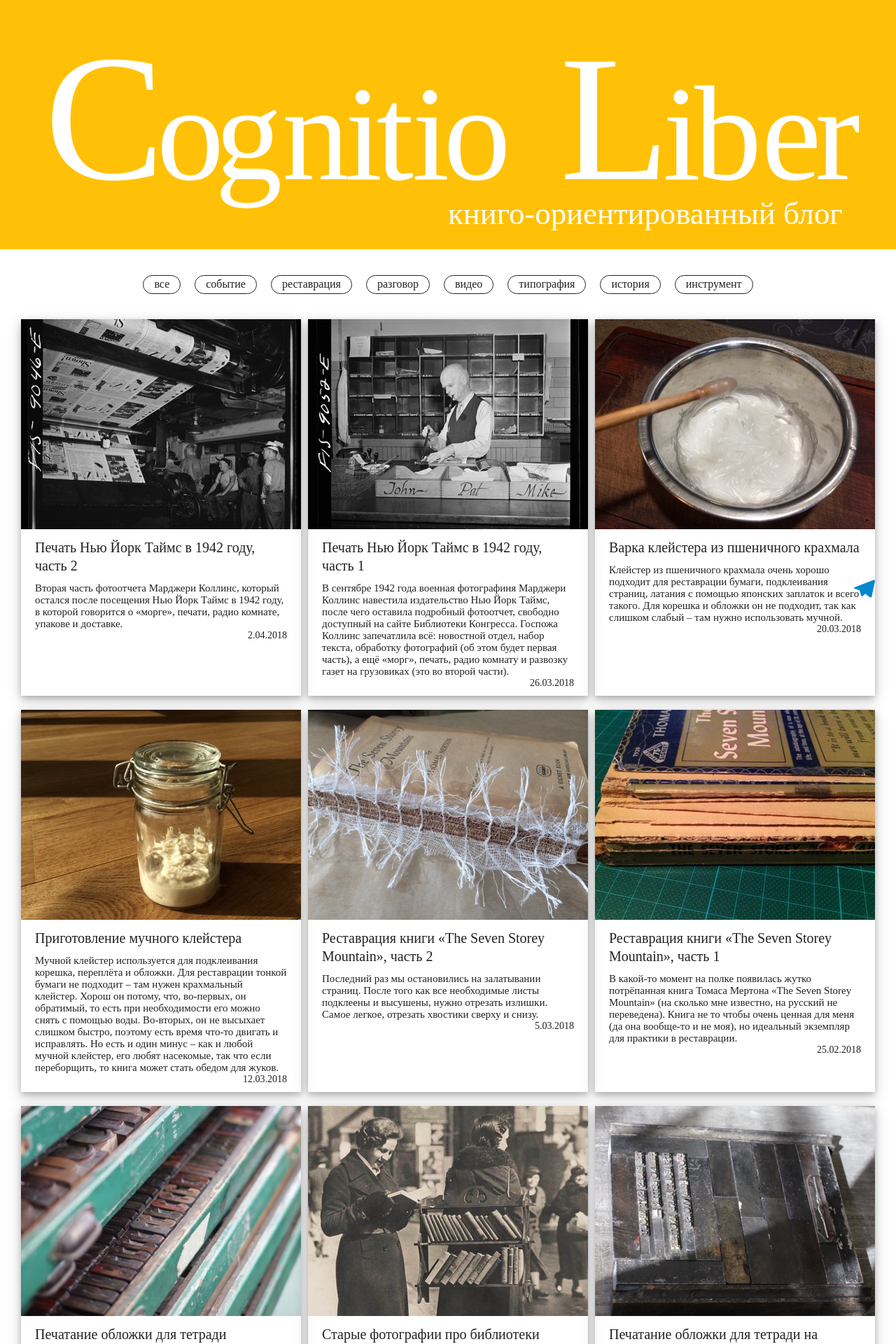
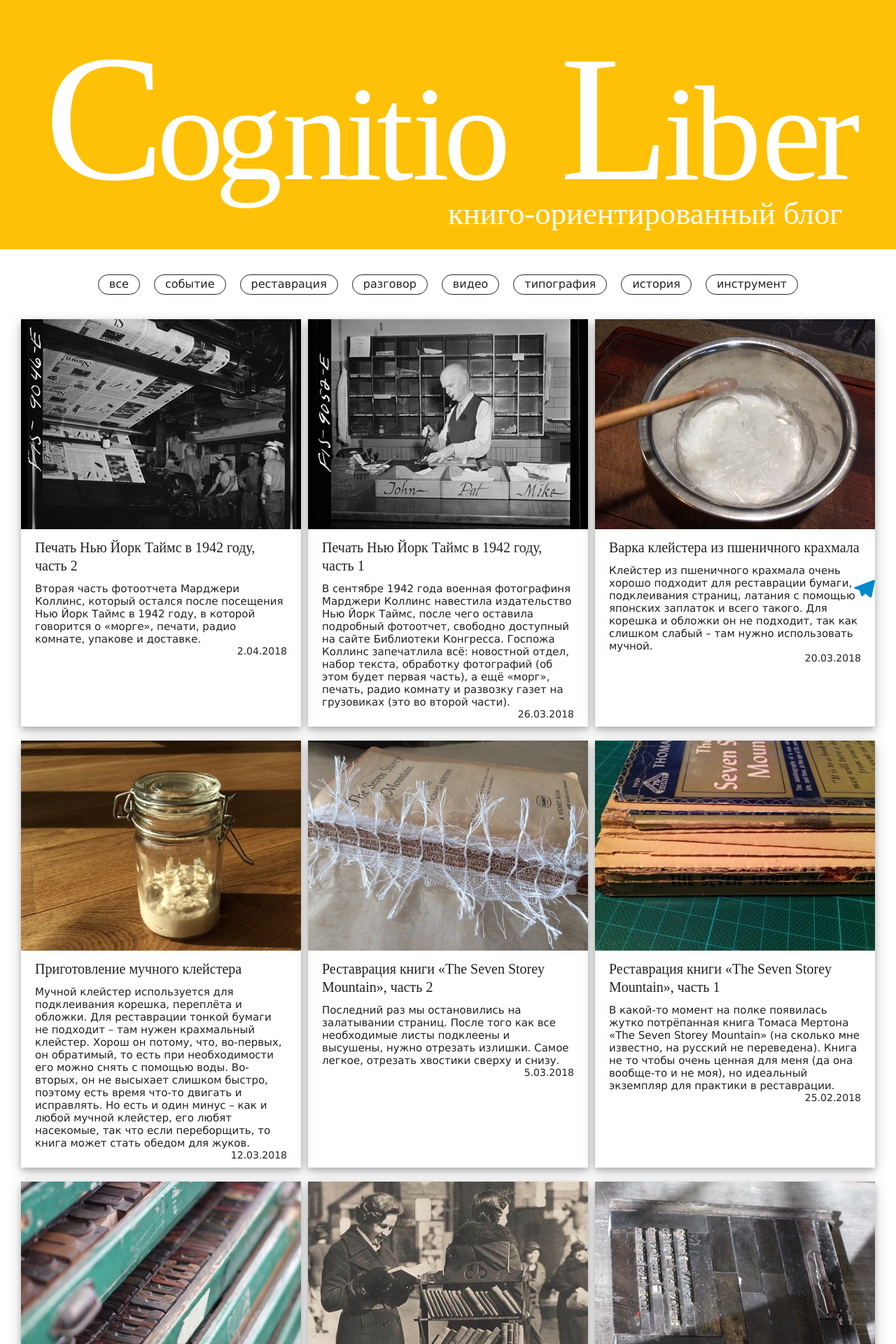
Before and after one commit to iriiiina/blog-about-books, a Jekyll site: the page built from index.html, in a window 1280 px wide. Shown: the top 1920 px of the page at 70% size. Built offline with Jekyll 4.4.1, drawn with Linux system fonts in a browser that asks for light colours; some web fonts are replaced.

Commit message:
Change font to the old one

```diff
--- a/css/style.sass
+++ b/css/style.sass
@@ -9,14 +9,7 @@
   src: local('Playfair Display SC Regular'), local('PlayfairDisplaySC-Regular'), url(https://fonts.gstatic.com/s/playfairdisplaysc/v7/ke85OhoaMkR6-hSn7kbHVoFf7ZfgMPr_lb0MEOE1I4otKg.woff2) format('woff2')
   unicode-range: U+0400-045F, U+0490-0491, U+04B0-04B1, U+2116
 
-@font-face
-  font-family: 'Alegreya Sans'
-  font-style: normal
-  font-weight: 400
-  src: local('Alegreya Sans Regular'), local('AlegreyaSans-Regular'), url(https://fonts.gstatic.com/s/alegreyasans/v8/5aUz9_-1phKLFgshYDvh6Vwt7V5tvWdUhm97sg.woff2) format('woff2')
-  unicode-range: U+0400-045F, U+0490-0491, U+04B0-04B1, U+2116
-
-$font: 'Alegreya Sans'
+$font: Verdana, Geneva, sans-serif
 $font-header: 'Playfair Display SC'
 $color-dark-gray: #212121
 $color-light-gray: #CFD8DC
```
